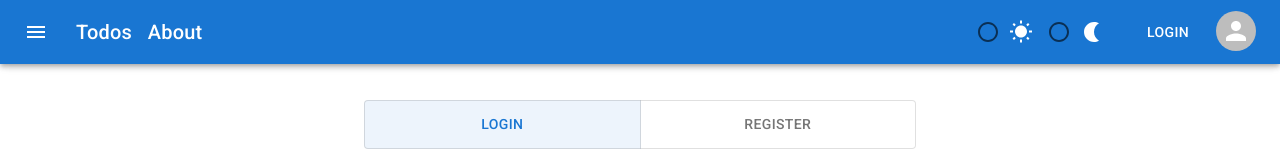
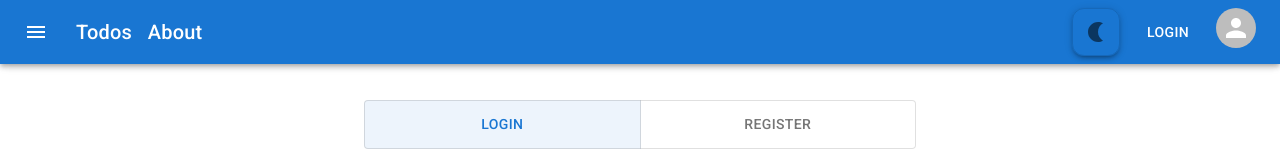
Before and after one commit to itbali/todo-react, a React (Vite) app: page / in a window 1280 px wide. Shown: the top 160 px of the page. Built offline with nearby package versions, Linux system fonts and the light colour scheme.

Commit message:
feature/login-registration-page
- replace RadioButtons to single Toggle in Theme Switcher

```diff
--- a/src/app/App.tsx
+++ b/src/app/App.tsx
@@ -56,6 +56,7 @@ function App() {
 	) => {
 		setLoginFormName(newAlignment);
 	};
+
 	const handleClickShowPassword = () => setShowPassword(!showPassword);
 
 	return (
--- a/src/app/AppBar.tsx
+++ b/src/app/AppBar.tsx
@@ -1,17 +1,14 @@
 import {
 	AppBar,
+	Avatar,
 	Box,
-	Toolbar,
-	Typography,
 	Button,
 	IconButton,
 	Stack,
-	Avatar,
+	ToggleButton,
+	Toolbar,
 	Tooltip,
-	RadioGroup,
-	Radio,
-	FormControl,
-	FormControlLabel,
+	Typography,
 	useColorScheme,
 } from '@mui/material';
 import { Menu, Nightlight, WbSunny } from '@mui/icons-material';
@@ -44,28 +41,16 @@ const ButtonAppBar = () => {
 					</Stack>
 
 					<Stack direction={'row'} spacing={2}>
-						<FormControl>
-							<RadioGroup
-								aria-labelledby="demo-theme-toggle"
-								name="theme-toggle"
-								row
-								value={mode}
-								onChange={(event) =>
-									setMode(event.target.value as 'light' | 'dark')
-								}
-							>
-								<FormControlLabel
-									value="light"
-									control={<Radio />}
-									label={<WbSunny sx={{ display: 'block' }} />}
-								/>
-								<FormControlLabel
-									value="dark"
-									control={<Radio />}
-									label={<Nightlight sx={{ display: 'block' }} />}
-								/>
-							</RadioGroup>
-						</FormControl>
+						<ToggleButton
+							value={mode}
+							onChange={() => setMode(mode === 'light' ? 'dark' : 'light')}
+							sx={{
+								borderRadius: '12px',
+								boxShadow: 3,
+							}}
+						>
+							{mode === 'dark' ? <WbSunny /> : <Nightlight />}
+						</ToggleButton>
 						<Button color="inherit">Login</Button>
 						<Tooltip title="User">
 							<Avatar src={''} />
```
